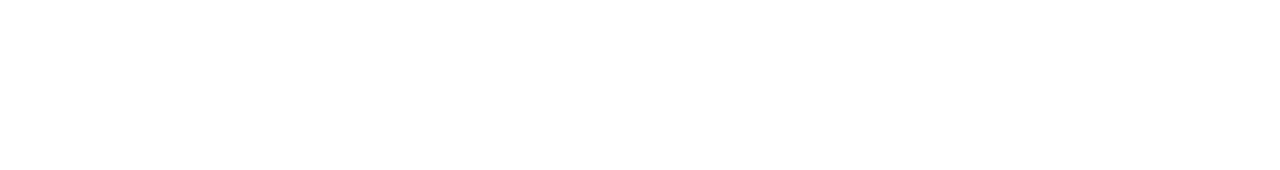
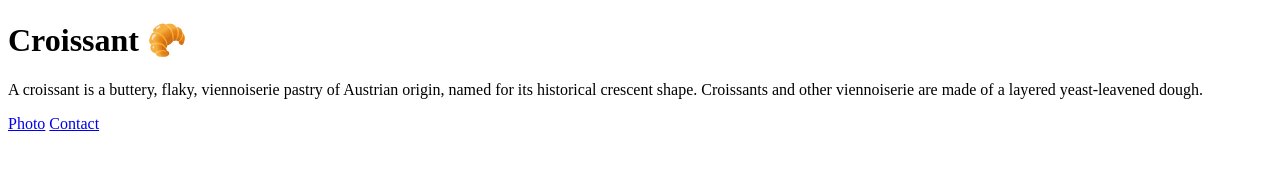
Before and after one commit to kwill775/Croissant, a plain HTML site: page index.html in a window 1280 px wide. Drawn offline with Linux system fonts and the light colour scheme.

Commit message:
Added content and image to html files

```diff
--- a/index.html
+++ b/index.html
@@ -5,5 +5,16 @@
     <meta name="viewport" content="width=device-width, initial-scale=1.0" />
     <title>Croissant</title>
   </head>
-  <body></body>
+  <body>
+    <h1>Croissant 🥐</h1>
+    <p>
+      A croissant is a buttery, flaky, viennoiserie pastry of Austrian origin,
+      named for its historical crescent shape. Croissants and other viennoiserie
+      are made of a layered yeast-leavened dough.
+    </p>
+    <div>
+      <a href="/photo.html">Photo</a>
+      <a href="/contact.html">Contact</a>
+    </div>
+  </body>
 </html>
```
Also changed, not shown: contact.html (+11 -1 lines), photo.html (+8 -1 lines), images/croissant.jpg (added).
